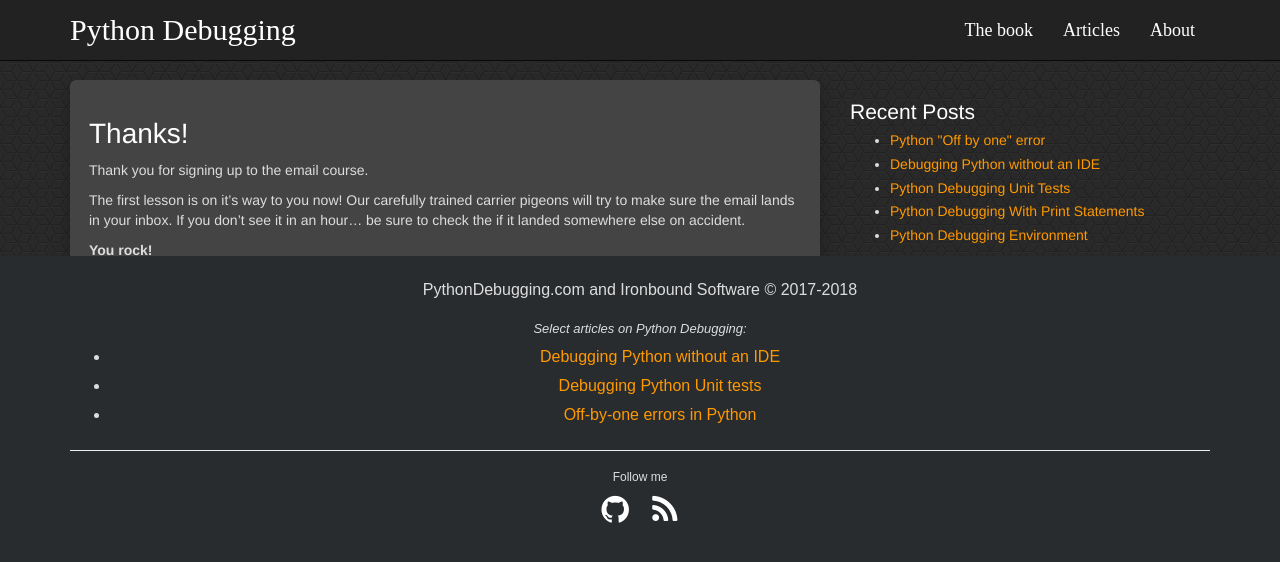
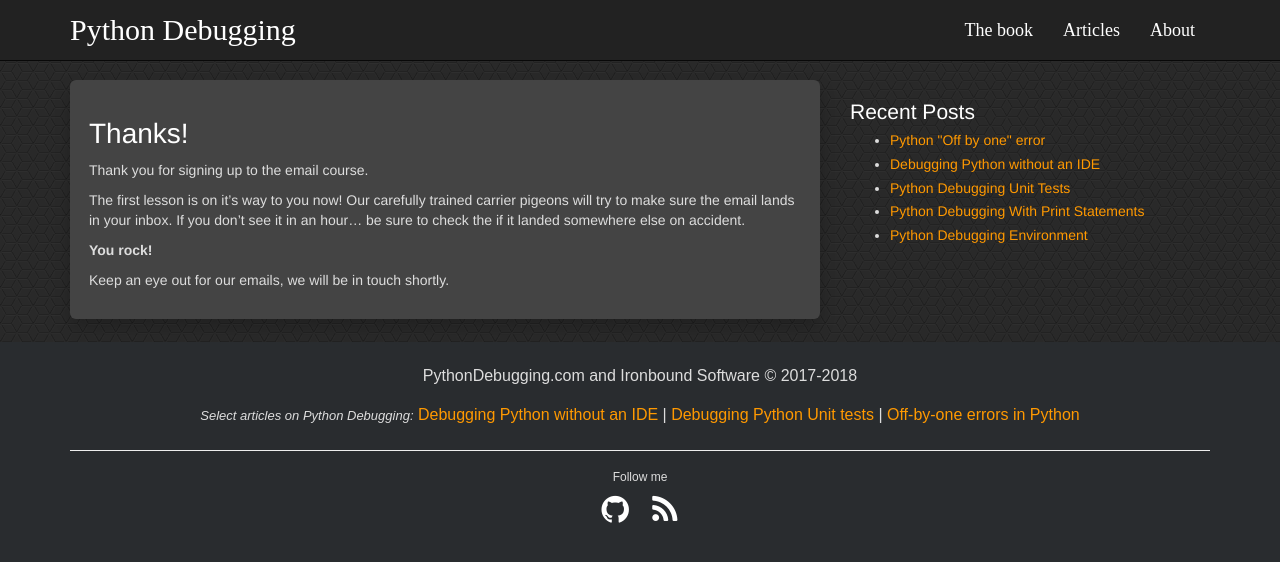
Before and after one commit to nloadholtes/pythondebugging.com, a Jekyll site: the page built from thank-you.md, in a window 1280 px wide. Shown: the top 562 px of the page. Built offline with Jekyll 4.4.1, drawn with Linux system fonts in a browser that asks for light colours; our own code applies the rules of GitHub Pages for plain Markdown files.

Commit message:
one lining the links

```diff
--- a/_includes/footer.html
+++ b/_includes/footer.html
@@ -3,10 +3,7 @@
         <div class="footer">
           <p>PythonDebugging.com and Ironbound Software &copy; 2017-2018</p>
           <em style="font-size:small">Select articles on Python Debugging:</em>
-          <ul>
-            <li><a href="/articles/debugging-python-without-ide">Debugging Python without an IDE</a></li>
-            <li><a href="/articles/python-debugging-unit-test">Debugging Python Unit tests</a></li>
-            <li><a href="/articles/python-off-by-one-error-range">Off-by-one errors in Python</a></li>
+          <a href="/articles/debugging-python-without-ide">Debugging Python without an IDE</a>&nbsp;|&nbsp;<a href="/articles/python-debugging-unit-test">Debugging Python Unit tests</a>&nbsp;|&nbsp;<a href="/articles/python-off-by-one-error-range">Off-by-one errors in Python</a>
           </ul>
           <hr>
           {% include social.html %}
```
